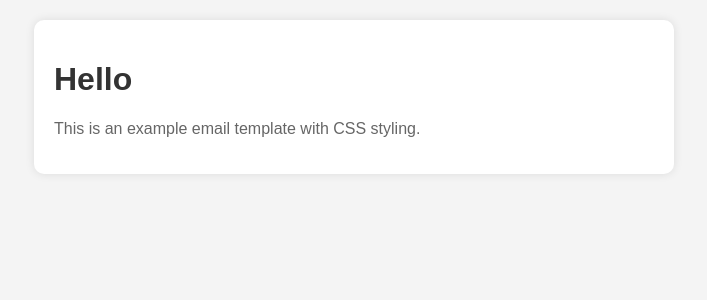
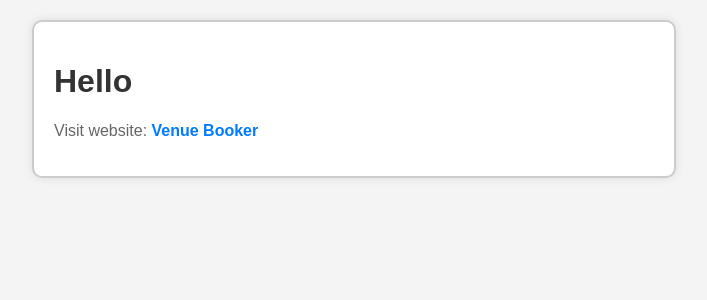
Before and after one commit to Manas2403/VBS-Backend, a Django app: template vbs_app/templates/booking_request.html in a window 1280 px wide. Shown: the top 300 px of the page, without its empty margins (286-993 px from the left). Run offline with Django 4.2, Linux system fonts and the light colour scheme; the template is opened without the code that fills it, so the values that code supplies are empty.

Commit message:
added email functionality

```diff
--- a/vbs_app/email_rh.py
+++ b/vbs_app/email_rh.py
@@ -6,14 +6,14 @@
 from django.conf import settings
 
 def send_email_view(request,userEmail,message):
-    username = "John"  # Example username
+    username = userEmail  # Example username
     context = {
+               'username':username,
                'message':message
                }
     email_html_message = render_to_string('booking_request.html', context)
-    print(userEmail)
     send_mail(
-        'Subject here',
+        'Venue Booker',
         'Here is the message.',
         settings.EMAIL_HOST_USER,
         [userEmail],
--- a/vbs_app/templates/booking_request.html
+++ b/vbs_app/templates/booking_request.html
@@ -1,8 +1,8 @@
 <!DOCTYPE html>
 <html lang="en">
     <head>
-    <meta charset="UTF-8">
-    <meta name="viewport" content="width=device-width, initial-scale=1.0">
+        <meta charset="UTF-8" />
+        <meta name="viewport" content="width=device-width, initial-scale=1.0" />
         <title>Email Template</title>
         <style>
             /* Your CSS styles */
@@ -18,7 +18,8 @@
                 background-color: #fff;
                 padding: 20px;
                 border-radius: 10px;
-            box-shadow: 0 0 10px rgba(0,0,0,0.1);
+                box-shadow: 0 0 10px rgba(0, 0, 0, 0.1);
+                border: 2px solid #ccc; /* Add a border */
             }
             h1 {
                 color: #333;
@@ -26,12 +27,27 @@
             p {
                 color: #666;
             }
+            .custom-message {
+                font-style: italic;
+            }
+            .link {
+                color: #007bff; /* Blue color for link */
+                text-decoration: none;
+                font-weight: bold;
+            }
+            .link:hover {
+                text-decoration: underline; /* Underline on hover */
+            }
         </style>
     </head>
     <body>
         <div class="container">
             <h1>Hello {{ username }}</h1>
-        <p>This is an example email template with CSS styling.</p>
+            <p class="custom-message">{{ message }}</p>
+            <p>
+                Visit website:
+                <a href="" class="link">Venue Booker</a>
+            </p>
         </div>
     </body>
 </html>
```
Also changed, not shown: vbs_app/request_handlers/booking_rh.py (+8 -3 lines). Lines whose indentation alone changed are shown as unchanged.
